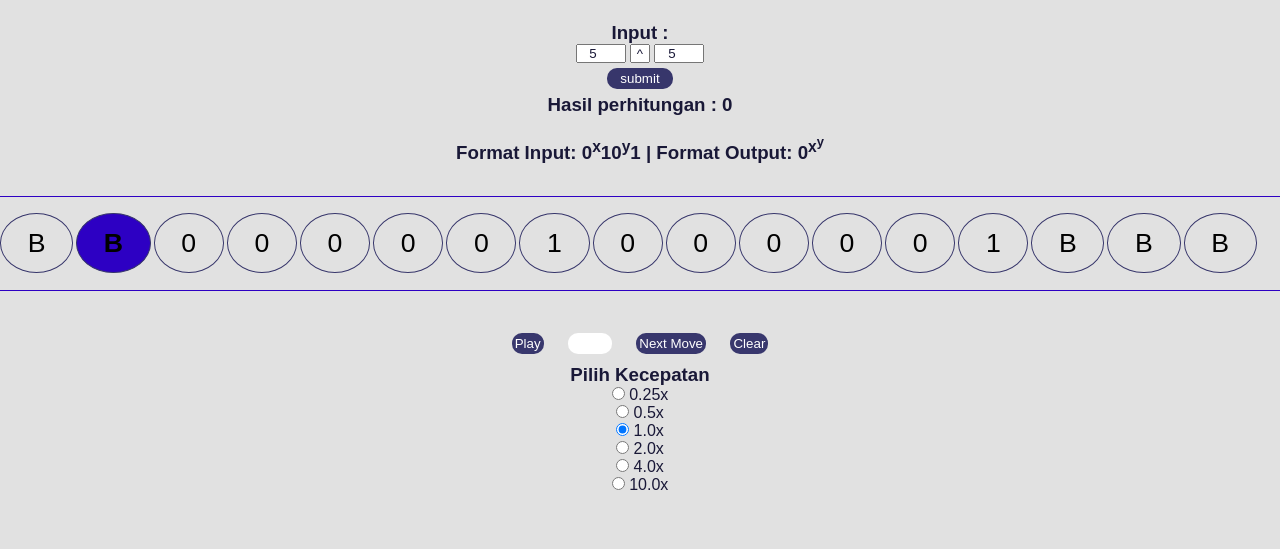
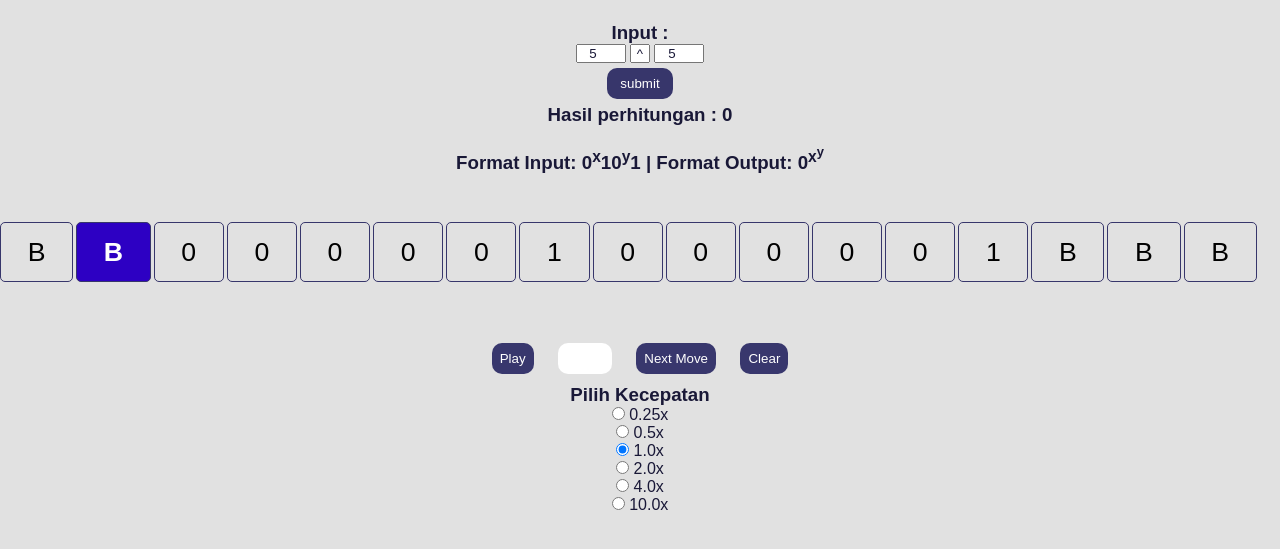
Before and after one commit to risdaffa/TubesTuringMachineA6, a plain HTML site: page turing_pangkat.html in a window 1280 px wide. Both pictures are taken after typing "5", "5" into the empty fields and a click on the button "submit". Shown: the part 169-718 px from the top of the page. Drawn offline with Linux system fonts and the light colour scheme.

Commit message:
Update turing.css

```diff
--- a/css/turing.css
+++ b/css/turing.css
@@ -58,12 +58,7 @@
 .tmTape-wrapper {
     max-width: 1500px;
     min-height: 95px;
-    overflow: auto;
-
-    border-top: 1px solid rgb(45, 0, 195);
-    border-bottom: 1px solid rgb(45, 0, 195);
-
-    margin: 2em auto;
+    overflow: auto;margin: 2em auto;
     padding: 1em 0 0;
     position: relative;
     display: flex;
@@ -80,19 +75,20 @@
     font-size: 20pt;
     color: Black;
     border-radius: 5px;
-    border-radius: 50%;
     border: 1px solid #37366B;
     font-weight: normal;
 }
 
 .active {
     background-color: #2d00c3;
+    color: #fff;
     font-weight: bolder;
 }
 
 /* button */
 .btn {
     margin: 10px;
+    padding: 5px;
     border-radius: 10px;
     border: 3px solid transparent;
     background-color: #37366B;
@@ -100,7 +96,7 @@
 }
 
 .btn:hover {
-    background: #fff;
-    color: #37366B;
+    background-color: #fff;
+    color: #fff;
     border: 3px solid #37366B;
 }
```
